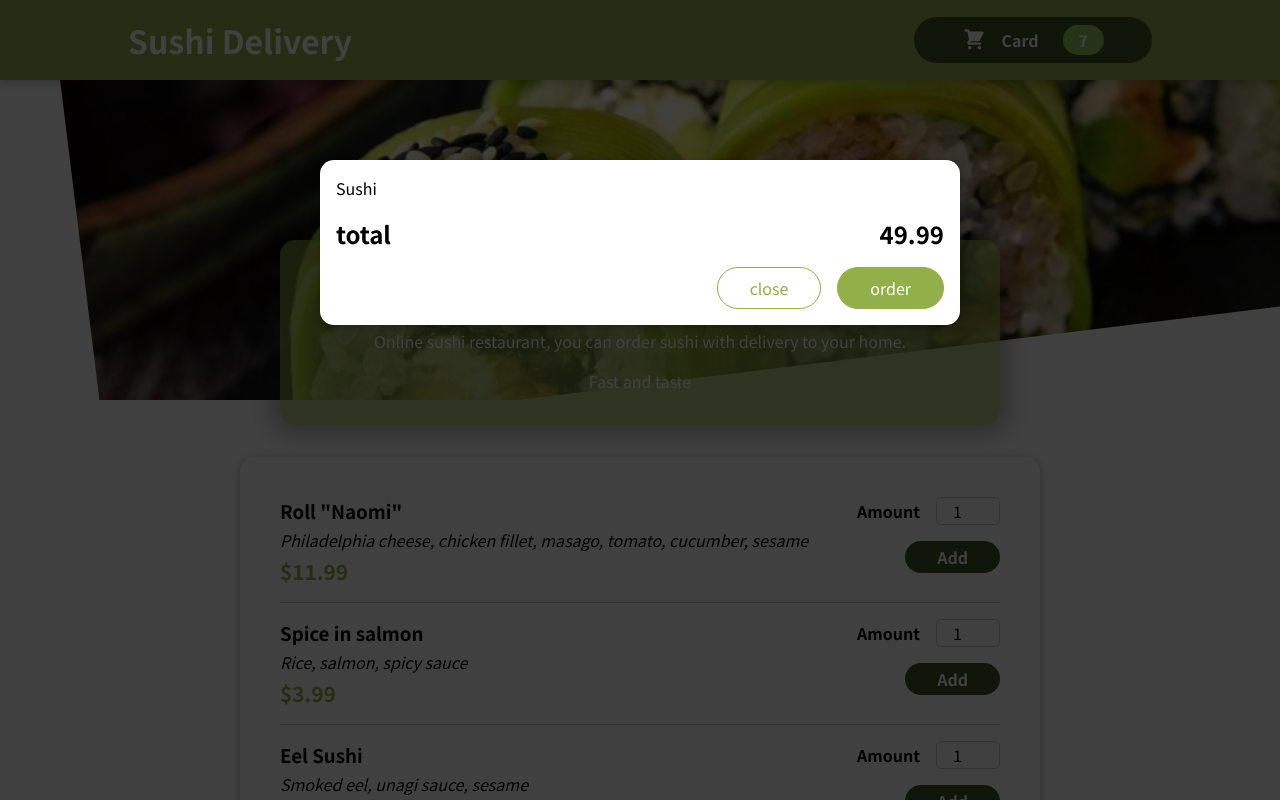
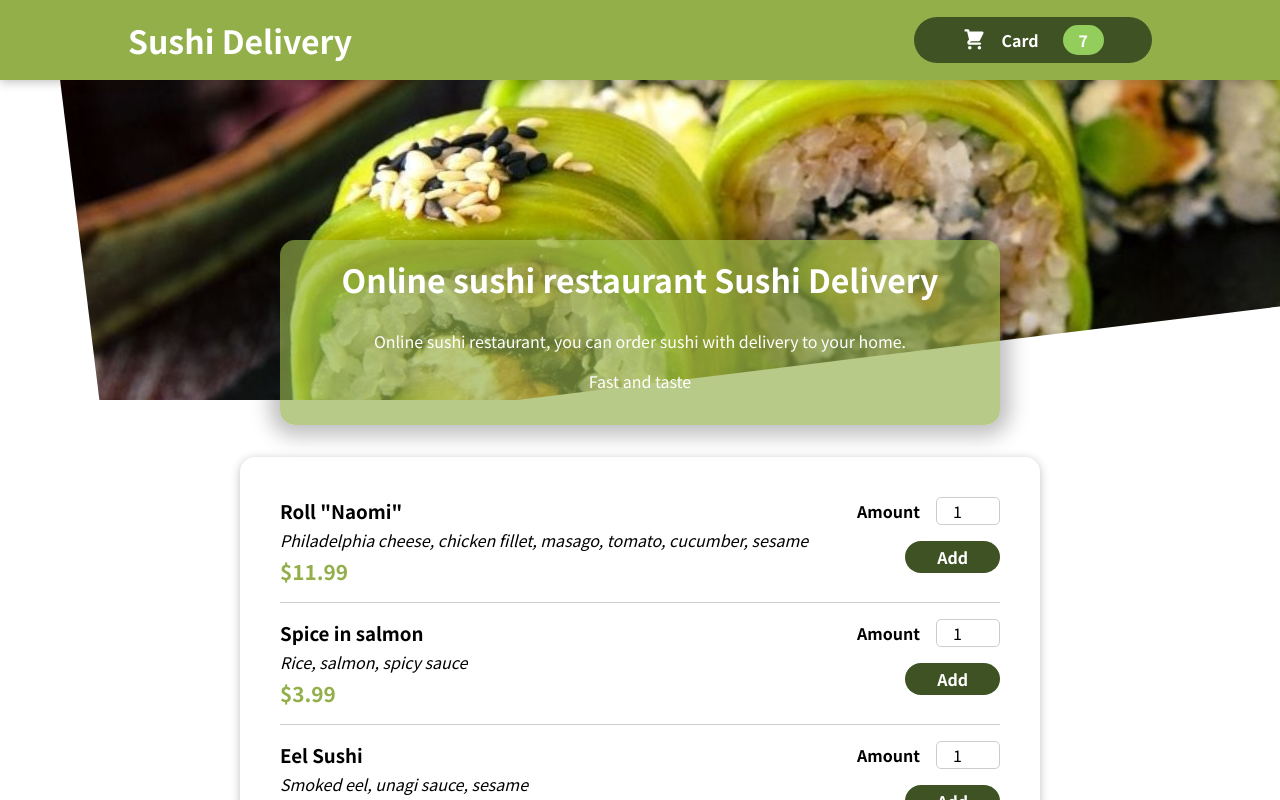
Before and after one commit to SergiiKhylko/sushi-delivery-react-app, a React (Create React App) app: page / in a window 1280 px wide. Shown: the top 800 px of the page. Built offline with nearby package versions, Linux system fonts and the light colour scheme.

Commit message:
#7 add state of Cart and Modal

```diff
--- a/src/App.js
+++ b/src/App.js
@@ -1,13 +1,24 @@
-import React from "react";
+import React, {useState} from "react";
 import Header from "./components/Layout/Header";
 import Meals from "./components/Meals/Meals";
 import Cart from "./components/Cart/Cart";
 
 function App() {
+
+  const [cartIsVisible, setCartIsVisible] = useState(false);
+
+  const showCartHandler = () => {
+    setCartIsVisible(true);
+  }
+
+  const hideCartHandler = () => {
+    setCartIsVisible(false);
+  }
+
   return (
     <React.Fragment>
-      <Cart />
-      <Header />
+      {cartIsVisible && <Cart onHideCart={hideCartHandler} />}
+      <Header onShowCart={showCartHandler} />
       <main>
         <Meals />
       </main>
--- a/src/components/Cart/Cart.js
+++ b/src/components/Cart/Cart.js
@@ -12,14 +12,14 @@
     );
 
   return (
-    <Modal>
+    <Modal onHideCart={props.onHideCart}>
       {cartItems}
       <div className={styles.total}>
         <span>total</span>
         <span>49.99</span>
       </div>
       <div className={styles.actions}>
-        <button className={styles["button--alt"]}>close</button>
+        <button className={styles["button--alt"]} onClick={props.onHideCart}>close</button>
         <button className={styles.button}>order</button>
       </div>
     </Modal>
--- a/src/components/Layout/Header.js
+++ b/src/components/Layout/Header.js
@@ -8,7 +8,7 @@
     <React.Fragment>
       <header className={styles.header}>
         <h1>Sushi Delivery</h1>
-        <HeaderCardButton text={"Card"}/>
+        <HeaderCardButton onClick={props.onShowCart} text={"Card"}/>
       </header>
       <div className={styles["main-image"]}>
         <img src={headerImg} alt="Sushi Delivery"/>
--- a/src/components/Layout/HeaderCardButton.js
+++ b/src/components/Layout/HeaderCardButton.js
@@ -3,7 +3,7 @@
 
 const HeaderCardButton = props => {
   return (
-    <button className={styles.button}>
+    <button className={styles.button} onClick={props.onClick}>
       <span className={styles.icon}><CartIcon /></span>
       <span>{props.text}</span>
       <span className={styles.badge}>
--- a/src/components/UI/Modal.js
+++ b/src/components/UI/Modal.js
@@ -4,8 +4,7 @@
 
 const Backdrop = props => {
   return (
-    <div className={styles.backdrop}></div>
-
+    <div className={styles.backdrop} onClick={props.onClick}></div>
   )
 }
 
@@ -24,7 +23,7 @@
 const Modal = props => {
   return (
     <React.Fragment>
-      {ReactDOM.createPortal(<Backdrop />, portalElement)}
+      {ReactDOM.createPortal(<Backdrop onClick={props.onHideCart}/>, portalElement)}
       {ReactDOM.createPortal(<ModalWindow>{props.children}</ModalWindow>, portalElement)}
     </React.Fragment>
   )
```
